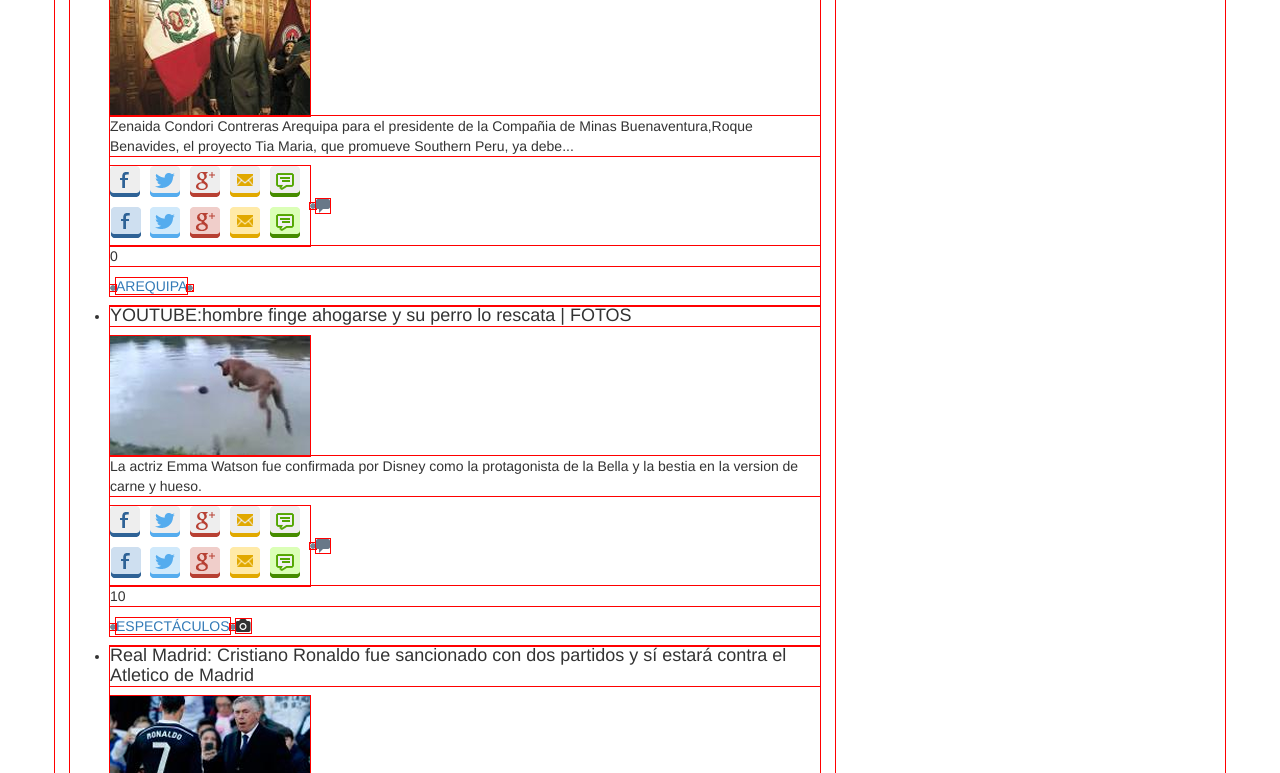
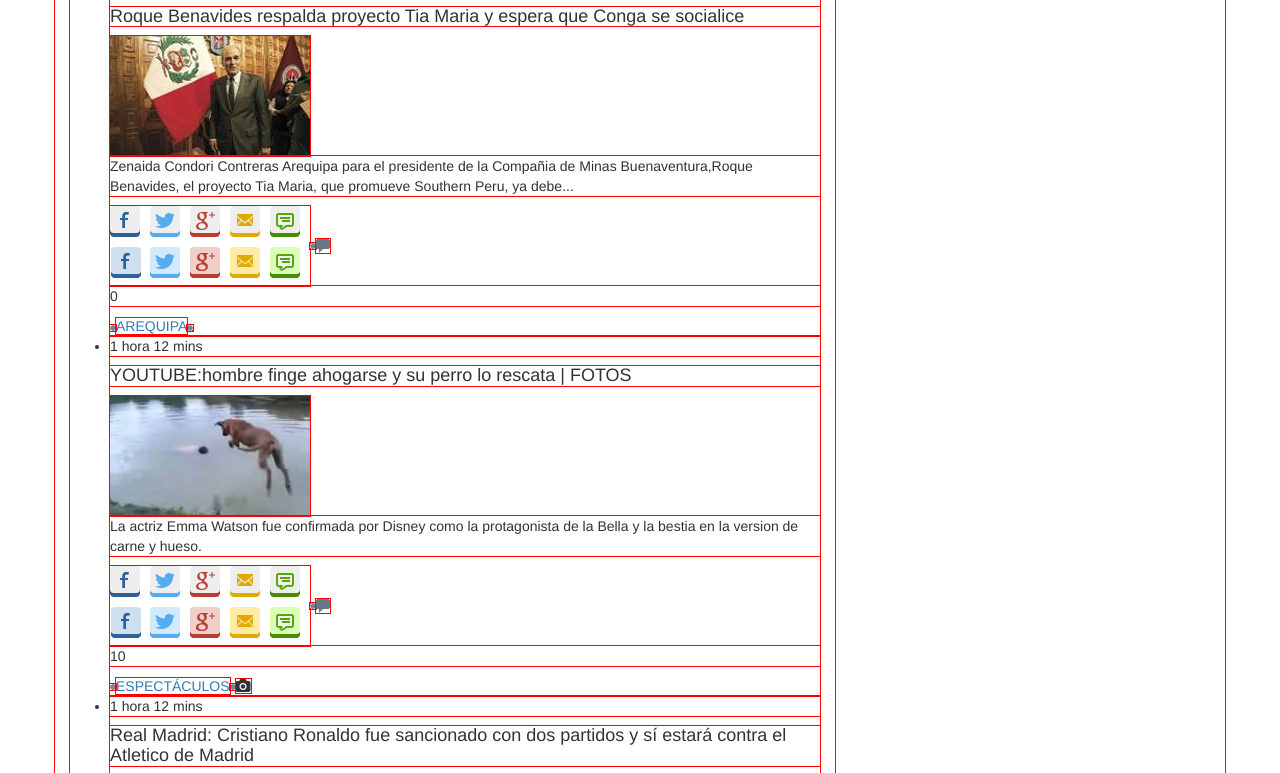
Before and after one commit to MerySantos/La-republica, a plain HTML site: page assets/index.html in a window 1280 px wide. Shown: the part 603-1376 px from the top of the page. Drawn offline with nearby package versions, Linux system fonts and the light colour scheme.

Commit message:
mixin trama

```diff
--- a/assets/index.html
+++ b/assets/index.html
@@ -37,7 +37,7 @@
     <!-- COLUMNISTAS-->
     <!-- DESTACADOS+ PUBLICIDAD-->
     <!-- ULTIMAS NOTICIAS-->
-    <div class="fondo">
+    <div class="fondo-news">
       <div class="container">
         <div class="row">
           <!--ULTIMAS NOTICIAS-->
@@ -45,145 +45,145 @@
             <H4>ULTIMAS NOTICIAS</H4><i><img src="image/double-arrow-bottom.png"></i>
             <ul>
                                       <li>
-                                        <p></p>
+                                        <p>1 hora 12 mins</p>
                                         <h4>Emma Watson protagonizara'La bella y la bestia' I Video</h4><img src="image/img_news.jpg">
                                         <p>La actriz Emma Watson fue confirmada por Disney como la protagonista de la Bella y la bestia en la version de carne y hueso.</p><img src="image/social_sprite.png"><img src="image/bullet.gif"><img src="image/ico_comment.png">
                                         <p>10</p><img src="image/bullet.gif"><a>ESPECTÁCULOS</a><img src="image/bullet.gif"><i class="fa fa-youtube-play"></i>
                                       </li>
                                       <li>
-                                        <p></p>
+                                        <p>1 hora 12 mins</p>
                                         <h4>Roque Benavides respalda proyecto Tia Maria y espera que Conga se socialice</h4><img src="image/img_news2.png">
                                         <p>Zenaida Condori Contreras Arequipa para el presidente de la Compañia de Minas Buenaventura,Roque Benavides, el proyecto Tia Maria, que promueve Southern Peru, ya debe...</p><img src="image/social_sprite.png"><img src="image/bullet.gif"><img src="image/ico_comment.png">
                                         <p>0</p><img src="image/bullet.gif"><a>AREQUIPA</a><img src="image/bullet.gif"><i class="fa D-NONE"></i>
                                       </li>
                                       <li>
-                                        <p></p>
+                                        <p>1 hora 12 mins</p>
                                         <h4>YOUTUBE:hombre finge ahogarse y su perro lo rescata | FOTOS</h4><img src="image/img_news3.png">
                                         <p>La actriz Emma Watson fue confirmada por Disney como la protagonista de la Bella y la bestia en la version de carne y hueso.</p><img src="image/social_sprite.png"><img src="image/bullet.gif"><img src="image/ico_comment.png">
                                         <p>10</p><img src="image/bullet.gif"><a>ESPECTÁCULOS</a><img src="image/bullet.gif"><i class="fa fa-camera"></i>
                                       </li>
                                       <li>
-                                        <p></p>
+                                        <p>1 hora 12 mins</p>
                                         <h4>Real Madrid: Cristiano Ronaldo fue sancionado con dos partidos y sí estará contra el Atletico de Madrid</h4><img src="image/img_news4.png">
                                         <p>Despues de la pesima actitud de Cristiano Ronaldo, al agredir a Edimar en el partido de cuadro madrídista contra el Córdoba, el Comité de Competicion ha llegado a la ...</p><img src="image/social_sprite.png"><img src="image/bullet.gif"><img src="image/ico_comment.png">
                                         <p>0</p><img src="image/bullet.gif"><a>AREQUIPA</a><img src="image/bullet.gif"><i class="fa D-NONE"></i>
                                       </li>
                                       <li>
-                                        <p></p>
+                                        <p>1 hora 12 mins</p>
                                         <h4>Emma Watson protagonizara'La bella y la bestia' I Video</h4><img src="image/img_news.jpg">
                                         <p>La actriz Emma Watson fue confirmada por Disney como la protagonista de la Bella y la bestia en la version de carne y hueso.</p><img src="image/social_sprite.png"><img src="image/bullet.gif"><img src="image/ico_comment.png">
                                         <p>10</p><img src="image/bullet.gif"><a>ESPECTÁCULOS</a><img src="image/bullet.gif"><i class="fa fa-youtube-play"></i>
                                       </li>
                                       <li>
-                                        <p></p>
+                                        <p>1 hora 12 mins</p>
                                         <h4>Roque Benavides respalda proyecto Tia Maria y espera que Conga se socialice</h4><img src="image/img_news2.png">
                                         <p>Zenaida Condori Contreras Arequipa para el presidente de la Compañia de Minas Buenaventura,Roque Benavides, el proyecto Tia Maria, que promueve Southern Peru, ya debe...</p><img src="image/social_sprite.png"><img src="image/bullet.gif"><img src="image/ico_comment.png">
                                         <p>0</p><img src="image/bullet.gif"><a>AREQUIPA</a><img src="image/bullet.gif"><i class="fa D-NONE"></i>
                                       </li>
                                       <li>
-                                        <p></p>
+                                        <p>1 hora 12 mins</p>
                                         <h4>YOUTUBE:hombre finge ahogarse y su perro lo rescata | FOTOS</h4><img src="image/img_news3.png">
                                         <p>La actriz Emma Watson fue confirmada por Disney como la protagonista de la Bella y la bestia en la version de carne y hueso.</p><img src="image/social_sprite.png"><img src="image/bullet.gif"><img src="image/ico_comment.png">
                                         <p>10</p><img src="image/bullet.gif"><a>ESPECTÁCULOS</a><img src="image/bullet.gif"><i class="fa fa-camera"></i>
                                       </li>
                                       <li>
-                                        <p></p>
+                                        <p>1 hora 12 mins</p>
                                         <h4>Real Madrid: Cristiano Ronaldo fue sancionado con dos partidos y sí estará contra el Atletico de Madrid</h4><img src="image/img_news4.png">
                                         <p>Despues de la pesima actitud de Cristiano Ronaldo, al agredir a Edimar en el partido de cuadro madrídista contra el Córdoba, el Comité de Competicion ha llegado a la ...</p><img src="image/social_sprite.png"><img src="image/bullet.gif"><img src="image/ico_comment.png">
                                         <p>0</p><img src="image/bullet.gif"><a>AREQUIPA</a><img src="image/bullet.gif"><i class="fa D-NONE"></i>
                                       </li>
                                       <li>
-                                        <p></p>
+                                        <p>1 hora 12 mins</p>
                                         <h4>Emma Watson protagonizara'La bella y la bestia' I Video</h4><img src="image/img_news.jpg">
                                         <p>La actriz Emma Watson fue confirmada por Disney como la protagonista de la Bella y la bestia en la version de carne y hueso.</p><img src="image/social_sprite.png"><img src="image/bullet.gif"><img src="image/ico_comment.png">
                                         <p>10</p><img src="image/bullet.gif"><a>ESPECTÁCULOS</a><img src="image/bullet.gif"><i class="fa fa-youtube-play"></i>
                                       </li>
                                       <li>
-                                        <p></p>
+                                        <p>1 hora 12 mins</p>
                                         <h4>Roque Benavides respalda proyecto Tia Maria y espera que Conga se socialice</h4><img src="image/img_news2.png">
                                         <p>Zenaida Condori Contreras Arequipa para el presidente de la Compañia de Minas Buenaventura,Roque Benavides, el proyecto Tia Maria, que promueve Southern Peru, ya debe...</p><img src="image/social_sprite.png"><img src="image/bullet.gif"><img src="image/ico_comment.png">
                                         <p>0</p><img src="image/bullet.gif"><a>AREQUIPA</a><img src="image/bullet.gif"><i class="fa D-NONE"></i>
                                       </li>
                                       <li>
-                                        <p></p>
+                                        <p>1 hora 12 mins</p>
                                         <h4>YOUTUBE:hombre finge ahogarse y su perro lo rescata | FOTOS</h4><img src="image/img_news3.png">
                                         <p>La actriz Emma Watson fue confirmada por Disney como la protagonista de la Bella y la bestia en la version de carne y hueso.</p><img src="image/social_sprite.png"><img src="image/bullet.gif"><img src="image/ico_comment.png">
                                         <p>10</p><img src="image/bullet.gif"><a>ESPECTÁCULOS</a><img src="image/bullet.gif"><i class="fa fa-camera"></i>
                                       </li>
                                       <li>
-                                        <p></p>
+                                        <p>1 hora 12 mins</p>
                                         <h4>Real Madrid: Cristiano Ronaldo fue sancionado con dos partidos y sí estará contra el Atletico de Madrid</h4><img src="image/img_news4.png">
                                         <p>Despues de la pesima actitud de Cristiano Ronaldo, al agredir a Edimar en el partido de cuadro madrídista contra el Córdoba, el Comité de Competicion ha llegado a la ...</p><img src="image/social_sprite.png"><img src="image/bullet.gif"><img src="image/ico_comment.png">
                                         <p>0</p><img src="image/bullet.gif"><a>AREQUIPA</a><img src="image/bullet.gif"><i class="fa D-NONE"></i>
                                       </li>
                                       <li>
-                                        <p></p>
+                                        <p>1 hora 12 mins</p>
                                         <h4>Emma Watson protagonizara'La bella y la bestia' I Video</h4><img src="image/img_news.jpg">
                                         <p>La actriz Emma Watson fue confirmada por Disney como la protagonista de la Bella y la bestia en la version de carne y hueso.</p><img src="image/social_sprite.png"><img src="image/bullet.gif"><img src="image/ico_comment.png">
                                         <p>10</p><img src="image/bullet.gif"><a>ESPECTÁCULOS</a><img src="image/bullet.gif"><i class="fa fa-youtube-play"></i>
                                       </li>
                                       <li>
-                                        <p></p>
+                                        <p>1 hora 12 mins</p>
                                         <h4>Roque Benavides respalda proyecto Tia Maria y espera que Conga se socialice</h4><img src="image/img_news2.png">
                                         <p>Zenaida Condori Contreras Arequipa para el presidente de la Compañia de Minas Buenaventura,Roque Benavides, el proyecto Tia Maria, que promueve Southern Peru, ya debe...</p><img src="image/social_sprite.png"><img src="image/bullet.gif"><img src="image/ico_comment.png">
                                         <p>0</p><img src="image/bullet.gif"><a>AREQUIPA</a><img src="image/bullet.gif"><i class="fa D-NONE"></i>
                                       </li>
                                       <li>
-                                        <p></p>
+                                        <p>1 hora 12 mins</p>
                                         <h4>YOUTUBE:hombre finge ahogarse y su perro lo rescata | FOTOS</h4><img src="image/img_news3.png">
                                         <p>La actriz Emma Watson fue confirmada por Disney como la protagonista de la Bella y la bestia en la version de carne y hueso.</p><img src="image/social_sprite.png"><img src="image/bullet.gif"><img src="image/ico_comment.png">
                                         <p>10</p><img src="image/bullet.gif"><a>ESPECTÁCULOS</a><img src="image/bullet.gif"><i class="fa fa-camera"></i>
                                       </li>
                                       <li>
-                                        <p></p>
+                                        <p>1 hora 12 mins</p>
                                         <h4>Real Madrid: Cristiano Ronaldo fue sancionado con dos partidos y sí estará contra el Atletico de Madrid</h4><img src="image/img_news4.png">
                                         <p>Despues de la pesima actitud de Cristiano Ronaldo, al agredir a Edimar en el partido de cuadro madrídista contra el Córdoba, el Comité de Competicion ha llegado a la ...</p><img src="image/social_sprite.png"><img src="image/bullet.gif"><img src="image/ico_comment.png">
                                         <p>0</p><img src="image/bullet.gif"><a>AREQUIPA</a><img src="image/bullet.gif"><i class="fa D-NONE"></i>
                                       </li>
                                       <li>
-                                        <p></p>
+                                        <p>1 hora 12 mins</p>
                                         <h4>Emma Watson protagonizara'La bella y la bestia' I Video</h4><img src="image/img_news.jpg">
                                         <p>La actriz Emma Watson fue confirmada por Disney como la protagonista de la Bella y la bestia en la version de carne y hueso.</p><img src="image/social_sprite.png"><img src="image/bullet.gif"><img src="image/ico_comment.png">
                                         <p>10</p><img src="image/bullet.gif"><a>ESPECTÁCULOS</a><img src="image/bullet.gif"><i class="fa fa-youtube-play"></i>
                                       </li>
                                       <li>
-                                        <p></p>
+                                        <p>1 hora 12 mins</p>
                                         <h4>Roque Benavides respalda proyecto Tia Maria y espera que Conga se socialice</h4><img src="image/img_news2.png">
                                         <p>Zenaida Condori Contreras Arequipa para el presidente de la Compañia de Minas Buenaventura,Roque Benavides, el proyecto Tia Maria, que promueve Southern Peru, ya debe...</p><img src="image/social_sprite.png"><img src="image/bullet.gif"><img src="image/ico_comment.png">
                                         <p>0</p><img src="image/bullet.gif"><a>AREQUIPA</a><img src="image/bullet.gif"><i class="fa D-NONE"></i>
                                       </li>
                                       <li>
-                                        <p></p>
+                                        <p>1 hora 12 mins</p>
                                         <h4>YOUTUBE:hombre finge ahogarse y su perro lo rescata | FOTOS</h4><img src="image/img_news3.png">
                                         <p>La actriz Emma Watson fue confirmada por Disney como la protagonista de la Bella y la bestia en la version de carne y hueso.</p><img src="image/social_sprite.png"><img src="image/bullet.gif"><img src="image/ico_comment.png">
                                         <p>10</p><img src="image/bullet.gif"><a>ESPECTÁCULOS</a><img src="image/bullet.gif"><i class="fa fa-camera"></i>
                                       </li>
                                       <li>
-                                        <p></p>
+                                        <p>1 hora 12 mins</p>
                                         <h4>Real Madrid: Cristiano Ronaldo fue sancionado con dos partidos y sí estará contra el Atletico de Madrid</h4><img src="image/img_news4.png">
                                         <p>Despues de la pesima actitud de Cristiano Ronaldo, al agredir a Edimar en el partido de cuadro madrídista contra el Córdoba, el Comité de Competicion ha llegado a la ...</p><img src="image/social_sprite.png"><img src="image/bullet.gif"><img src="image/ico_comment.png">
                                         <p>0</p><img src="image/bullet.gif"><a>AREQUIPA</a><img src="image/bullet.gif"><i class="fa D-NONE"></i>
                                       </li>
                                       <li>
-                                        <p></p>
+                                        <p>1 hora 12 mins</p>
                                         <h4>Emma Watson protagonizara'La bella y la bestia' I Video</h4><img src="image/img_news.jpg">
                                         <p>La actriz Emma Watson fue confirmada por Disney como la protagonista de la Bella y la bestia en la version de carne y hueso.</p><img src="image/social_sprite.png"><img src="image/bullet.gif"><img src="image/ico_comment.png">
                                         <p>10</p><img src="image/bullet.gif"><a>ESPECTÁCULOS</a><img src="image/bullet.gif"><i class="fa fa-youtube-play"></i>
                                       </li>
                                       <li>
-                                        <p></p>
+                                        <p>1 hora 12 mins</p>
                                         <h4>Roque Benavides respalda proyecto Tia Maria y espera que Conga se socialice</h4><img src="image/img_news2.png">
                                         <p>Zenaida Condori Contreras Arequipa para el presidente de la Compañia de Minas Buenaventura,Roque Benavides, el proyecto Tia Maria, que promueve Southern Peru, ya debe...</p><img src="image/social_sprite.png"><img src="image/bullet.gif"><img src="image/ico_comment.png">
                                         <p>0</p><img src="image/bullet.gif"><a>AREQUIPA</a><img src="image/bullet.gif"><i class="fa D-NONE"></i>
                                       </li>
                                       <li>
-                                        <p></p>
+                                        <p>1 hora 12 mins</p>
                                         <h4>YOUTUBE:hombre finge ahogarse y su perro lo rescata | FOTOS</h4><img src="image/img_news3.png">
                                         <p>La actriz Emma Watson fue confirmada por Disney como la protagonista de la Bella y la bestia en la version de carne y hueso.</p><img src="image/social_sprite.png"><img src="image/bullet.gif"><img src="image/ico_comment.png">
                                         <p>10</p><img src="image/bullet.gif"><a>ESPECTÁCULOS</a><img src="image/bullet.gif"><i class="fa fa-camera"></i>
                                       </li>
                                       <li>
-                                        <p></p>
+                                        <p>1 hora 12 mins</p>
                                         <h4>Real Madrid: Cristiano Ronaldo fue sancionado con dos partidos y sí estará contra el Atletico de Madrid</h4><img src="image/img_news4.png">
                                         <p>Despues de la pesima actitud de Cristiano Ronaldo, al agredir a Edimar en el partido de cuadro madrídista contra el Córdoba, el Comité de Competicion ha llegado a la ...</p><img src="image/social_sprite.png"><img src="image/bullet.gif"><img src="image/ico_comment.png">
                                         <p>0</p><img src="image/bullet.gif"><a>AREQUIPA</a><img src="image/bullet.gif"><i class="fa D-NONE"></i>
@@ -194,19 +194,30 @@
         </div>
       </div>
     </div>
-    <!-- SUSCRIBETE BOLETIN (L)-->
-    <!-- AWEITA-->
+    <!-- SUSCRIBETE BOLETIN (L)//- L = fondo, imagen superior, div blanco, titulo
+    -->
+    <!-- AWEITA (x)//- X = Imagen principal, 4 imagenes, 4 textos, mas "seccion, color seccion"
+    -->
     <!-- FOTOS DESTACADAS-->
-    <!-- ESPECIALES-->
+    <!-- ESPECIALES (y)//- Y= imagen fondo, p con fondo y su texto
+    -->
     <!-- CARICATURA DEL DIA-->
     <!-- NUESTROS BLOGGEROS-->
     <!-- EDICION IMPRESA-->
-    <!-- INFOGRAFIA-->
-    <!-- PREGUNTAS (L)-->
-    <!-- LIBERO.PE-->
-    <!-- POPULAR-->
-    <!-- GUAPA-->
-    <!-- REPORTERO CIUDADANO (L)-->
+    <!-- INFOGRAFIA (y)//- Y= imagen fondo, p con fondo y su texto
+    -->
+    <!-- PREGUNTAS (L)//- L = fondo, imagen superior, div blanco, titulo
+    -->
+    <!-- LIBERO.PE (x)//- X = Imagen principal, 4 imagenes, 4 textos, mas "seccion, color seccion"
+    -->
+    <!-- POPULAR (x)//- X = Imagen principal, 4 imagenes, 4 textos, mas "seccion, color seccion"
+    -->
+    <!-- GUAPA(x)
+    //- X = Imagen principal, 4 imagenes, 4 textos, mas "seccion, color seccion"
+
+    -->
+    <!-- REPORTERO CIUDADANO (L)//- L = fondo, imagen superior, div blanco, titulo
+    -->
     <!-- FOOTER(R)-->
     <div class="footer">
       <div class="container">
```
Also changed, not shown: 1 other file.
